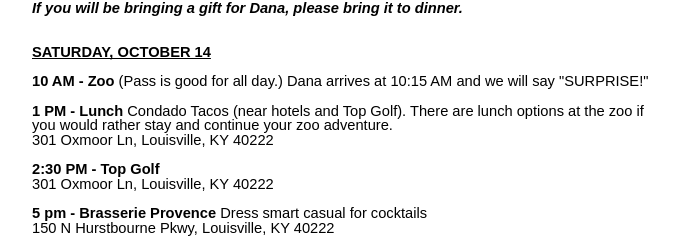
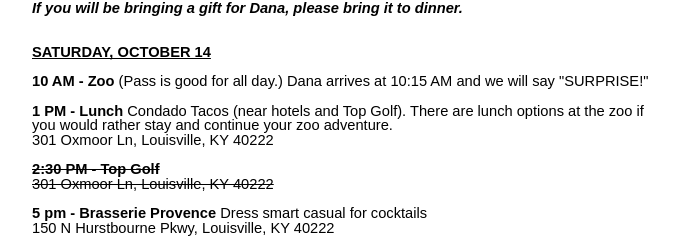
Before and after one commit to JoeDukes/github-site-dana-40th, a plain HTML site: page index.html in a window 1280 px wide. Shown: the part 807-1057 px from the top of the page, without its empty margins (72-758 px from the left). Drawn offline with Linux system fonts and the light colour scheme.

Commit message:
Strikethrough TopGolf

```diff
--- a/index.html
+++ b/index.html
@@ -351,8 +351,8 @@
             are lunch options at the zoo if you would rather stay and continue your zoo adventure.</span></p>
     <p class="c0"><span class="c2">301 Oxmoor Ln, Louisville, KY 40222</span></p>
     <p class="c0 c1"><span class="c2"></span></p>
-    <p class="c0"><span class="c6 c5">2:30 PM - Top Golf</span></p>
-    <p class="c0"><span class="c2">301 Oxmoor Ln, Louisville, KY 40222</span></p>
+    <p class="c0"><span class="c6 c5"><s>2:30 PM - Top Golf</s></span></p>
+    <p class="c0"><span class="c2"><s>301 Oxmoor Ln, Louisville, KY 40222</s></span></p>
     <p class="c0 c1"><span class="c6 c5"></span></p>
     <p class="c0"><span class="c5">5 pm - Brasserie Provence</span><span class="c2">&nbsp;Dress smart casual for
             cocktails</span></p>
```
